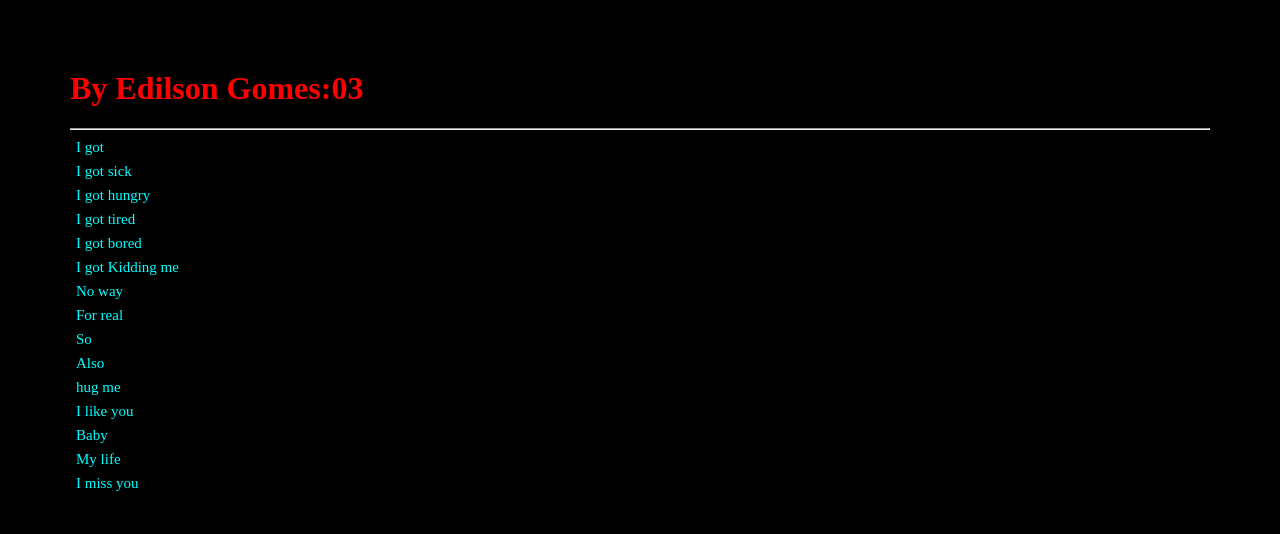
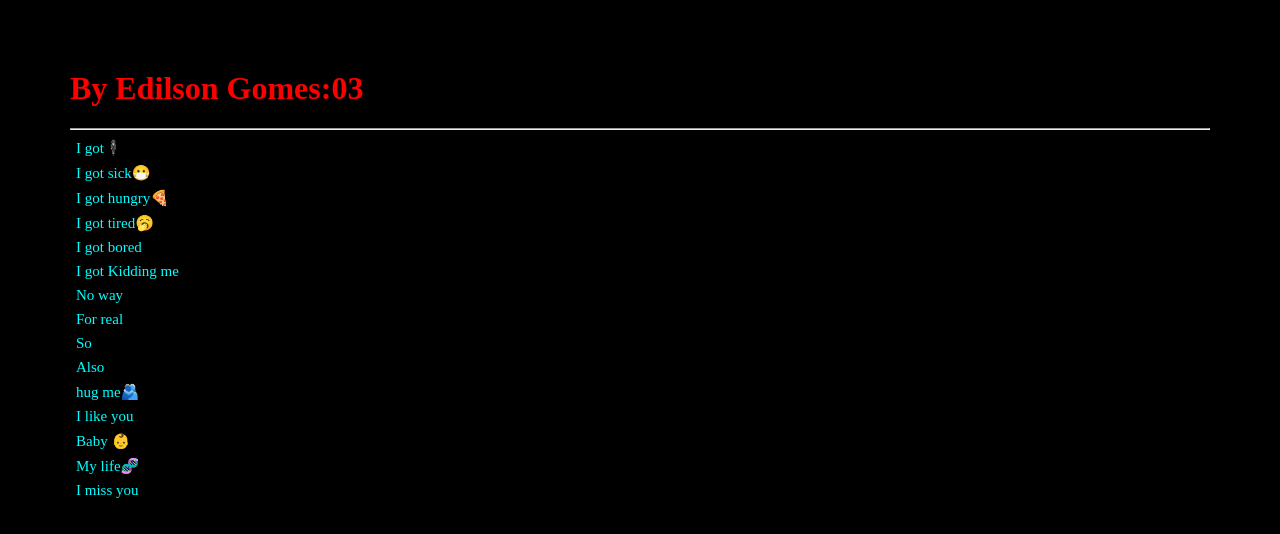
Before and after one commit to edskate/Aprendendo-English-01, a plain HTML site: page index03.html in a window 1280 px wide. Drawn offline with Linux system fonts and the light colour scheme.

Commit message:
adicionado descrição nas frases

```diff
--- a/index03.html
+++ b/index03.html
@@ -9,20 +9,20 @@
 <body>
     <h1>By Edilson Gomes:03</h1>
     <hr>
-    <li>I got</li>
-    <li>I got sick</li>
-    <li>I got hungry</li>
-    <li>I got tired</li>
+    <li>I got🕴️</li>
+    <li>I got sick😷</li>
+    <li>I got hungry🍕</li>
+    <li>I got tired🥱</li>
     <li>I got bored</li>
     <li>I got Kidding me</li>
     <li>No way</li>
     <li>For real</li>
     <li>So</li>
     <li>Also</li>
-    <li>hug me</li>
+    <li>hug me🫂</li>
     <li>I like you</li>
-    <li>Baby </li>
-    <li>My life</li>
+    <li>Baby 👶</li>
+    <li>My life🧬</li>
     <li>I miss you</li>
 
 
```
